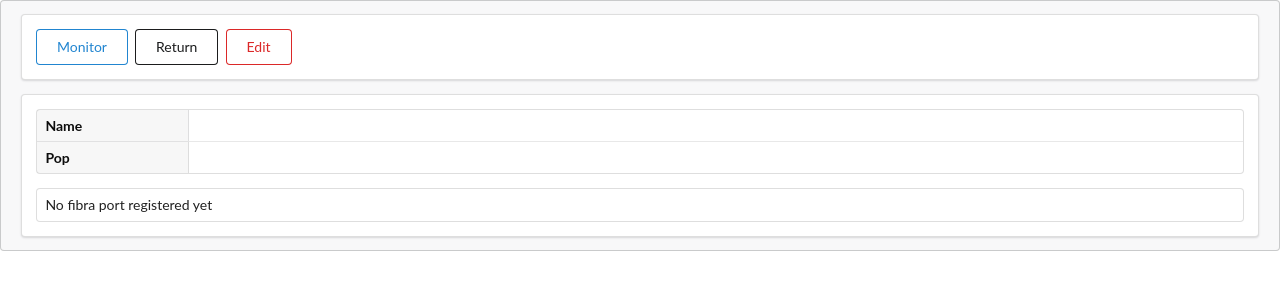
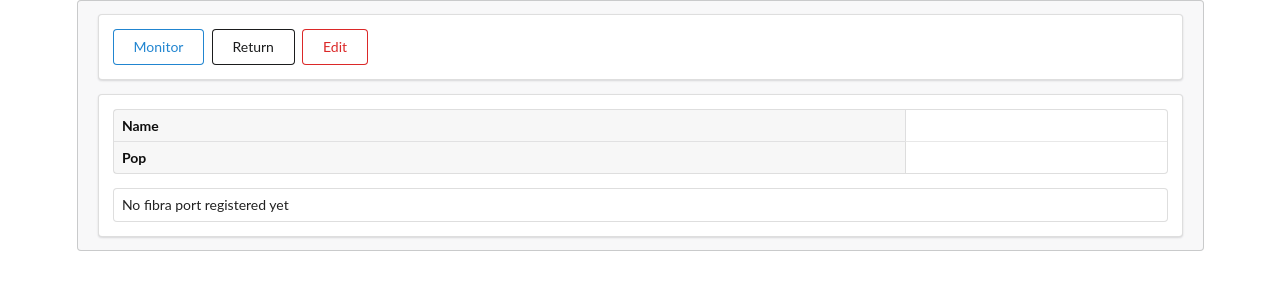
Before and after one commit to diegogslomp/monitor, a Django app: template templates/monitor/dio_detail.html in a window 1280 px wide. Shown: the top 300 px of the page. Run offline with Django 3.2, Linux system fonts and the light colour scheme; the template is opened without the code that fills it, so the values that code supplies are empty.

Commit message:
better view for details and lists

```diff
--- a/templates/monitor/dio_detail.html
+++ b/templates/monitor/dio_detail.html
@@ -1,22 +1,23 @@
 {% extends "monitor/base.html" %}
 {% block title %} Detailed DIO {% endblock %}
 {% block content %}
+<div class="ui container">
   <div class="ui message">
     <div class="ui segment">
-    <a href="{% url 'monitor:index' %}" class="ui primary basic button" >Monitor</a>
-    <a href="{% url 'monitor:dio_list' %}" class="ui secondary basic button" >Return</a>
-    <a href="{% url 'admin:monitor_dio_change' dio.id %}" class="ui negative basic button" >Edit</a>
+      <a href="{% url 'monitor:index' %}" class="ui primary basic button">Monitor</a>
+      <a href="{% url 'monitor:dio_list' %}" class="ui secondary basic button">Return</a>
+      <a href="{% url 'admin:monitor_dio_change' dio.id %}" class="ui negative basic button">Edit</a>
 
     </div>
     <div class="ui segment">
       <table class="ui very compact definition table">
         <tbody>
           <tr>
-          <td class="two wide column">Name</td>
+            <td>Name</td>
             <td>{{ dio.name }}</td>
           </tr>
           <tr>
-          <td class="two wide column">Pop</td>
+            <td>Pop</td>
             <td>{{ dio.pop }}</td>
           </tr>
         </tbody>
@@ -27,8 +28,8 @@
         <tbody>
           {% if fibra_list.count > 0 %}
           <thead>
-          <td class="two wide column"><strong>DIO Port</strong></td>
-          <td class="two wide column"><strong>Switch Port</strong></td>
+            <td><strong>DIO Port</strong></td>
+            <td><strong>Switch Port</strong></td>
             <td><strong>Description</strong></td>
           </thead>
           {% for fibra in fibra_list %}
@@ -46,4 +47,5 @@
       </table>
     </div>
   </div>
+</div>
 {% endblock %}
```
Also changed, not shown: templates/monitor/dio_list.html (+5 -8 lines), templates/monitor/host_detail.html (+6 -13 lines). Lines whose indentation alone changed are shown as unchanged.
